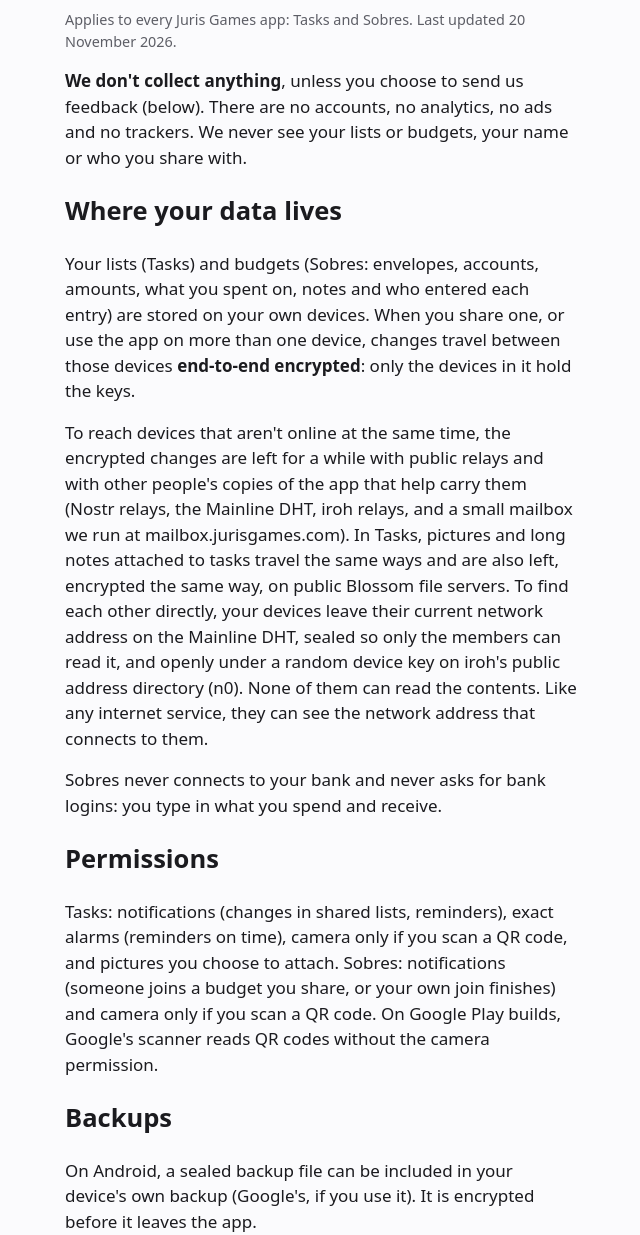
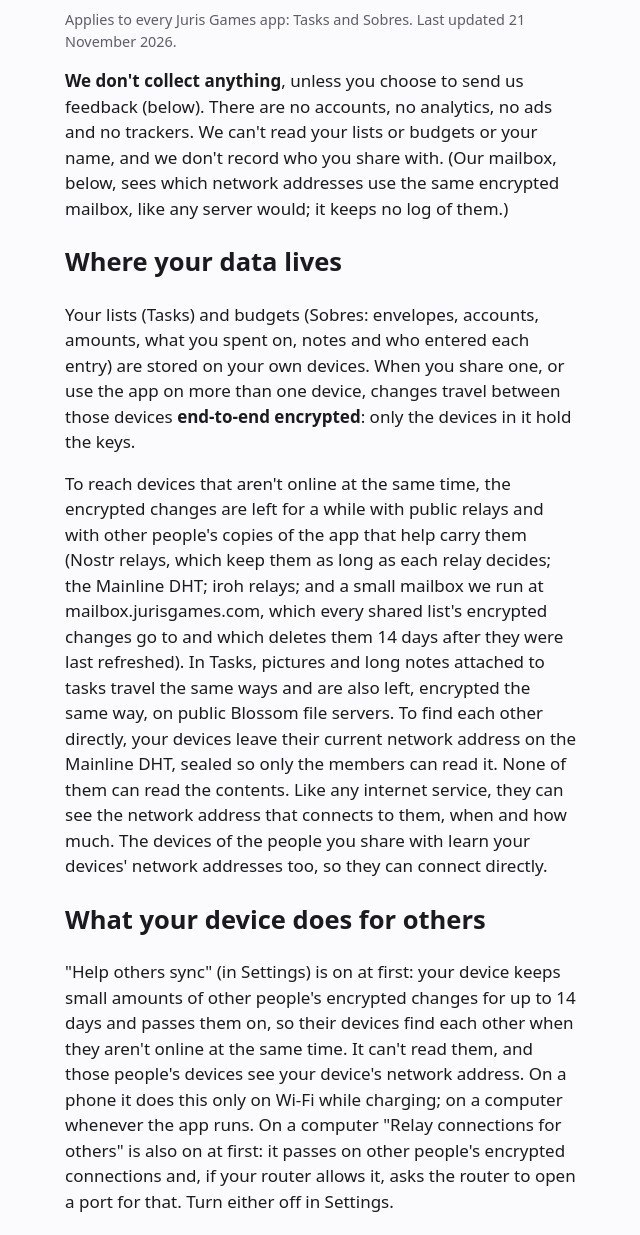
Before and after one commit to kleiders3010/jurisgames, a plain HTML site: page privacy/index.html in a window 1280 px wide. Shown: the part 83-1318 px from the top of the page, without its empty margins (319-959 px from the left). Drawn offline with Linux system fonts and the light colour scheme.

Commit message:
Privacy page says what the apps really do (mailbox copies, helping others, backup is packed not protected); join and link pages get a content security policy
Co-Authored-By: Claude Opus 5.5 <noreply@anthropic.com>

```diff
--- a/privacy/index.html
+++ b/privacy/index.html
@@ -9,20 +9,23 @@
 <body>
 <main>
   <h1>Privacy</h1>
-  <p class="small">Applies to every Juris Games app: Tasks and Sobres. Last updated 20 November 2026.</p>
-  <p><strong>We don't collect anything</strong>, unless you choose to send us feedback (below). There are no accounts, no analytics, no ads and no trackers. We never see your lists or budgets, your name or who you share with.</p>
+  <p class="small">Applies to every Juris Games app: Tasks and Sobres. Last updated 21 November 2026.</p>
+  <p><strong>We don't collect anything</strong>, unless you choose to send us feedback (below). There are no accounts, no analytics, no ads and no trackers. We can't read your lists or budgets or your name, and we don't record who you share with. (Our mailbox, below, sees which network addresses use the same encrypted mailbox, like any server would; it keeps no log of them.)</p>
   <h2>Where your data lives</h2>
   <p>Your lists (Tasks) and budgets (Sobres: envelopes, accounts, amounts, what you spent on, notes and who entered each entry) are stored on your own devices. When you share one, or use the app on more than one device, changes travel between those devices <strong>end-to-end encrypted</strong>: only the devices in it hold the keys.</p>
-  <p>To reach devices that aren't online at the same time, the encrypted changes are left for a while with public relays and with other people's copies of the app that help carry them (Nostr relays, the Mainline DHT, iroh relays, and a small mailbox we run at mailbox.jurisgames.com). In Tasks, pictures and long notes attached to tasks travel the same ways and are also left, encrypted the same way, on public Blossom file servers. To find each other directly, your devices leave their current network address on the Mainline DHT, sealed so only the members can read it, and openly under a random device key on iroh's public address directory (n0). None of them can read the contents. Like any internet service, they can see the network address that connects to them.</p>
+  <p>To reach devices that aren't online at the same time, the encrypted changes are left for a while with public relays and with other people's copies of the app that help carry them (Nostr relays, which keep them as long as each relay decides; the Mainline DHT; iroh relays; and a small mailbox we run at mailbox.jurisgames.com, which every shared list's encrypted changes go to and which deletes them 14 days after they were last refreshed). In Tasks, pictures and long notes attached to tasks travel the same ways and are also left, encrypted the same way, on public Blossom file servers. To find each other directly, your devices leave their current network address on the Mainline DHT, sealed so only the members can read it. None of them can read the contents. Like any internet service, they can see the network address that connects to them, when and how much. The devices of the people you share with learn your devices' network addresses too, so they can connect directly.</p>
+  <h2>What your device does for others</h2>
+  <p>"Help others sync" (in Settings) is on at first: your device keeps small amounts of other people's encrypted changes for up to 14 days and passes them on, so their devices find each other when they aren't online at the same time. It can't read them, and those people's devices see your device's network address. On a phone it does this only on Wi-Fi while charging; on a computer whenever the app runs. On a computer "Relay connections for others" is also on at first: it passes on other people's encrypted connections and, if your router allows it, asks the router to open a port for that. Turn either off in Settings.</p>
+  <p>The app checks for a newer version by reading a public file from apps.jurisgames.com, or from GitHub if that doesn't answer. Nothing about you is in that request.</p>
   <p>Sobres never connects to your bank and never asks for bank logins: you type in what you spend and receive.</p>
   <h2>Permissions</h2>
   <p>Tasks: notifications (changes in shared lists, reminders), exact alarms (reminders on time), camera only if you scan a QR code, and pictures you choose to attach. Sobres: notifications (someone joins a budget you share, or your own join finishes) and camera only if you scan a QR code. On Google Play builds, Google's scanner reads QR codes without the camera permission.</p>
   <h2>Backups</h2>
-  <p>On Android, a sealed backup file can be included in your device's own backup (Google's, if you use it). It is encrypted before it leaves the app.</p>
+  <p>On Android, a backup file can be included in your device's own backup (Google's, if you use it); on a computer a copy is kept each day in the app's folder. The file is packed, not protected: it has no password, and the key that opens it is inside it, so whoever gets the file can read your lists or budgets. Keep it like you would the lists themselves.</p>
   <h2>Deleting your data</h2>
   <p>Uninstalling the app deletes everything on that device. Deleting a shared list or budget removes it for everyone in it.</p>
   <h2>Feedback</h2>
-  <p>"Send feedback" (in Settings) sends what you write, its kind (a problem, an idea, something else), the app's version and language and, only if you type it, your email, to feedback.jurisgames.com, which emails it to hello@jurisgames.com and stores nothing itself. With "Include technical details" (ticked at first; untick it to leave them out, and "See what's sent" shows everything before it goes) it also sends your system and the app's diagnostics: the state of each sync layer, relay addresses and how often they worked, storage sizes and the recent sync log. Never your lists, tasks, budgets, amounts, names or who you share with. The email stays in our inbox as long as it takes to answer and fix things. To stop floods the server counts reports per network per day under a one-way code of the network address (never the address itself), deleted the next day.</p>
+  <p>"Send feedback" (in the menu) sends what you write, its kind (a problem, an idea, something else), the app's version and language and, only if you type it, your email, to feedback.jurisgames.com, which emails it to hello@jurisgames.com and stores nothing itself. With "Include technical details" (ticked at first; untick it to leave them out, and "See what's sent" shows everything before it goes) it also sends your system and the app's diagnostics: the state of each sync layer, relay addresses and how often they worked, storage sizes and the recent sync log. Never your lists, tasks, budgets, amounts, names or who you share with. The email stays in our inbox as long as it takes to answer and fix things. To stop floods the server counts reports per network per day under a one-way code of the network address (never the address itself), deleted the next day.</p>
   <h2>Contact</h2>
   <p>Questions: open an issue at <a href="https://github.com/kleiders3010/kleiders-tasks/issues">github.com/kleiders3010/kleiders-tasks</a> (Tasks) or <a href="https://github.com/kleiders3010/sobres/issues">github.com/kleiders3010/sobres</a> (Sobres).</p>
 </main>
```
Also changed, not shown: join/index.html (+1 -0 lines), link/index.html (+1 -0 lines), sobres/join/index.html (+1 -0 lines), sobres/link/index.html (+1 -0 lines).
